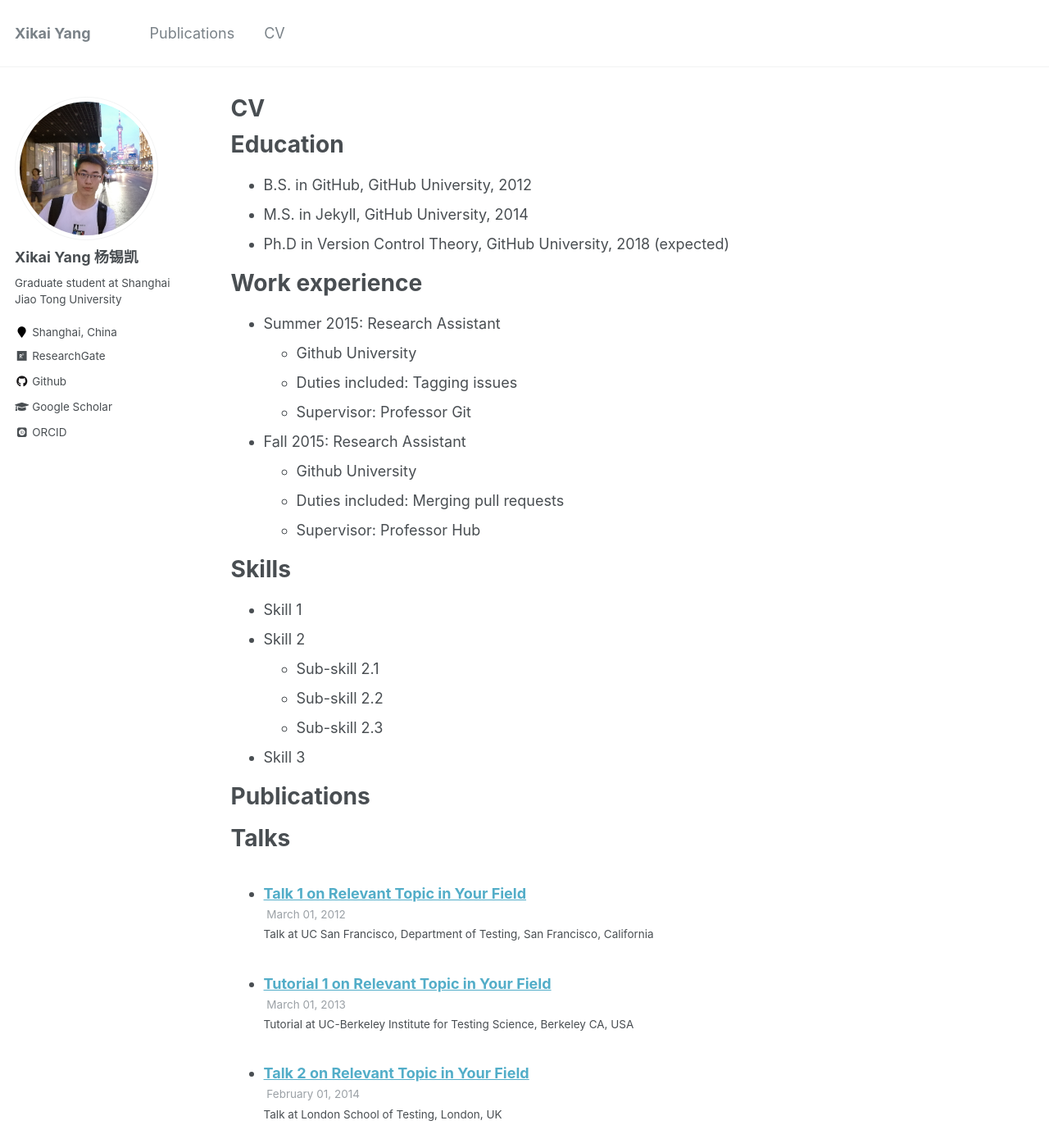
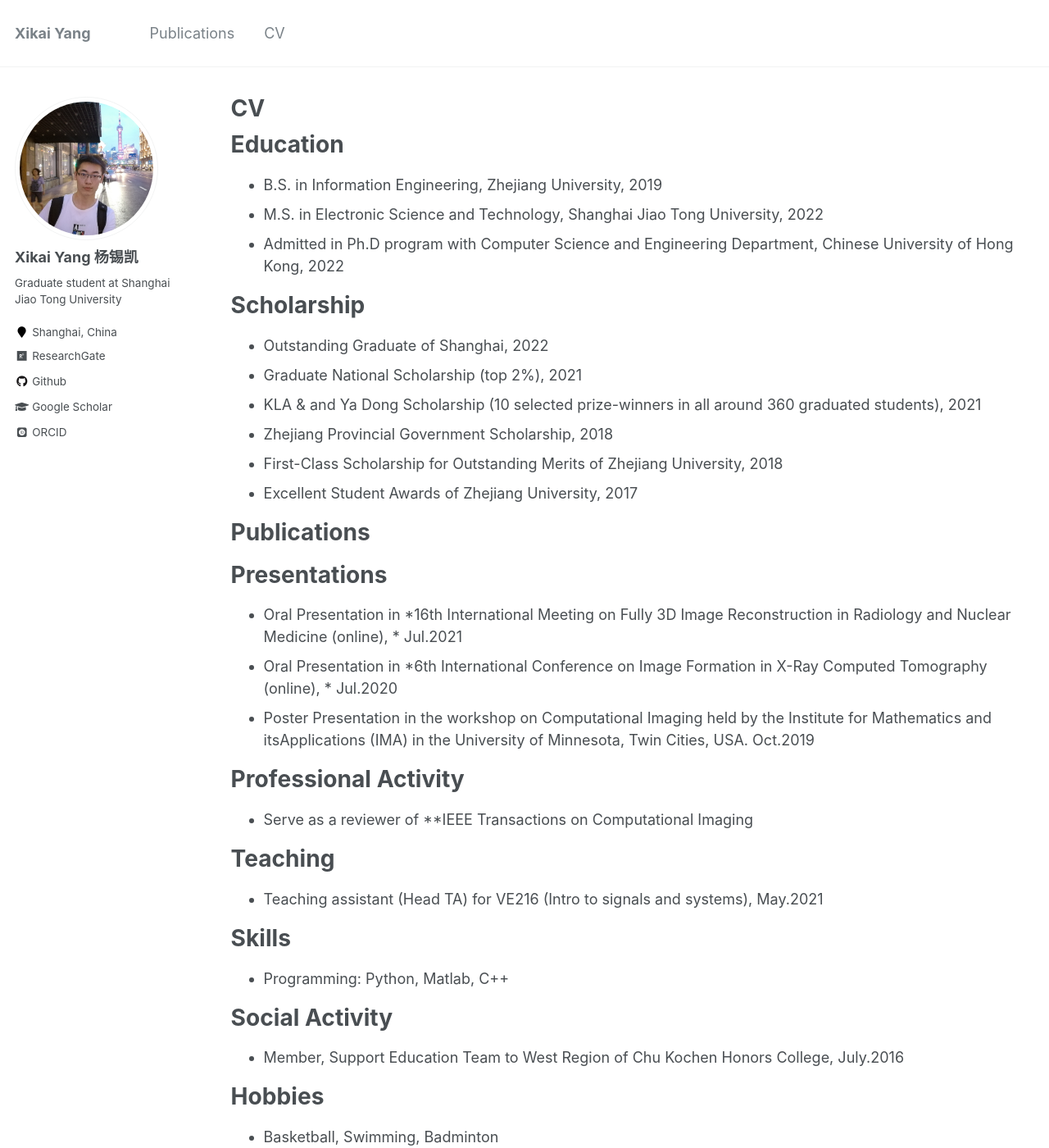
Before and after one commit to Xikai97/Xikai97.github.io, a Jekyll site: the page built from _pages/cv.md, in a window 1280 px wide and 1400 px high. Shown: the whole window at 82% size. Built offline with Jekyll 4.4.1, drawn with Linux system fonts in a browser that asks for light colours; some web fonts are replaced; a file with an impossible date is left out; some of the changed text lies outside the part shown.

Commit message:
Update cv.md

```diff
--- a/_pages/cv.md
+++ b/_pages/cv.md
@@ -11,30 +11,19 @@ redirect_from:
 
 Education
 ======
-* B.S. in GitHub, GitHub University, 2012
-* M.S. in Jekyll, GitHub University, 2014
-* Ph.D in Version Control Theory, GitHub University, 2018 (expected)
+* B.S. in Information Engineering, Zhejiang University, 2019
+* M.S. in Electronic Science and Technology, Shanghai Jiao Tong University, 2022
+* Admitted in Ph.D program with Computer Science and Engineering Department, Chinese University of Hong Kong, 2022
 
-Work experience
+Scholarship
 ======
-* Summer 2015: Research Assistant
-  * Github University
-  * Duties included: Tagging issues
-  * Supervisor: Professor Git
+* Outstanding Graduate of Shanghai, 2022
+* Graduate National Scholarship (top 2%), 2021
+* KLA & and Ya Dong Scholarship (10 selected prize-winners in all around 360 graduated students), 2021
+* Zhejiang Provincial Government Scholarship, 2018
+* First-Class Scholarship for Outstanding Merits of Zhejiang University, 2018
+* Excellent Student Awards of Zhejiang University, 2017
 
-* Fall 2015: Research Assistant
-  * Github University
-  * Duties included: Merging pull requests
-  * Supervisor: Professor Hub
-
-Skills
-======
-* Skill 1
-* Skill 2
-  * Sub-skill 2.1
-  * Sub-skill 2.2
-  * Sub-skill 2.3
-* Skill 3
 
 Publications
 ======
@@ -42,18 +31,31 @@ Publications
     {% include archive-single-cv.html %}
   {% endfor %}</ul>
 
-Talks
+Presentations
 ======
-  <ul>{% for post in site.talks %}
-    {% include archive-single-talk-cv.html %}
-  {% endfor %}</ul>
+* Oral Presentation in *16th International Meeting on Fully 3D Image Reconstruction in Radiology and Nuclear Medicine
+(online), * Jul.2021
+* Oral Presentation in *6th International Conference on Image Formation in X-Ray Computed Tomography (online), * Jul.2020
+* Poster Presentation in the workshop on Computational Imaging held by the Institute for Mathematics and itsApplications
+(IMA) in the University of Minnesota, Twin Cities, USA. Oct.2019
+
+Professional Activity
+======
+* Serve as a reviewer of **IEEE Transactions on Computational Imaging
+
 
 Teaching
 ======
-  <ul>{% for post in site.teaching %}
-    {% include archive-single-cv.html %}
-  {% endfor %}</ul>
+* Teaching assistant (Head TA) for VE216 (Intro to signals and systems), May.2021
 
-Service and leadership
+ Skills
 ======
-* Currently signed in to 43 different slack teams
+* Programming: Python, Matlab, C++
+
+Social Activity
+======
+* Member, Support Education Team to West Region of Chu Kochen Honors College, July.2016
+
+Hobbies
+======
+* Basketball, Swimming, Badminton
```
